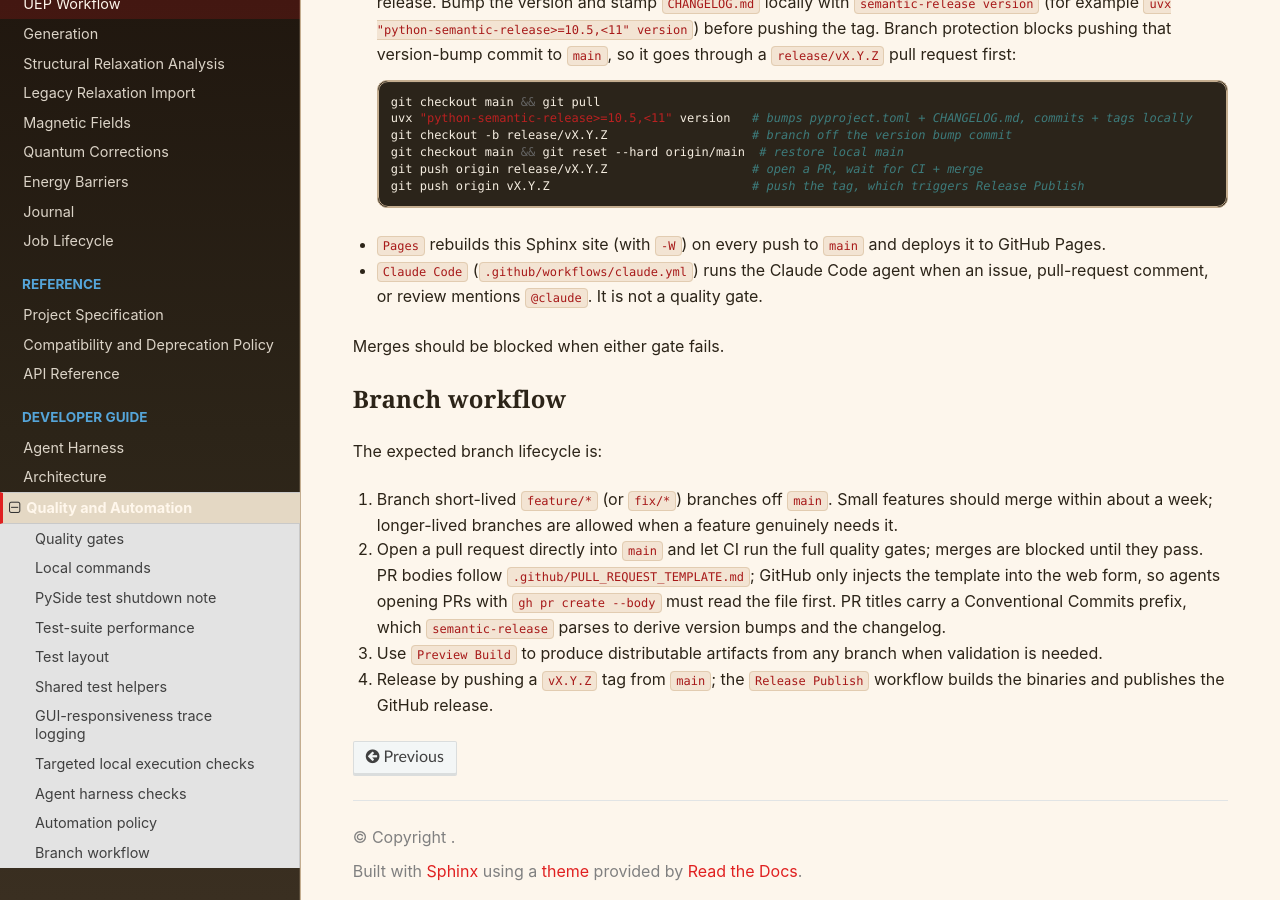
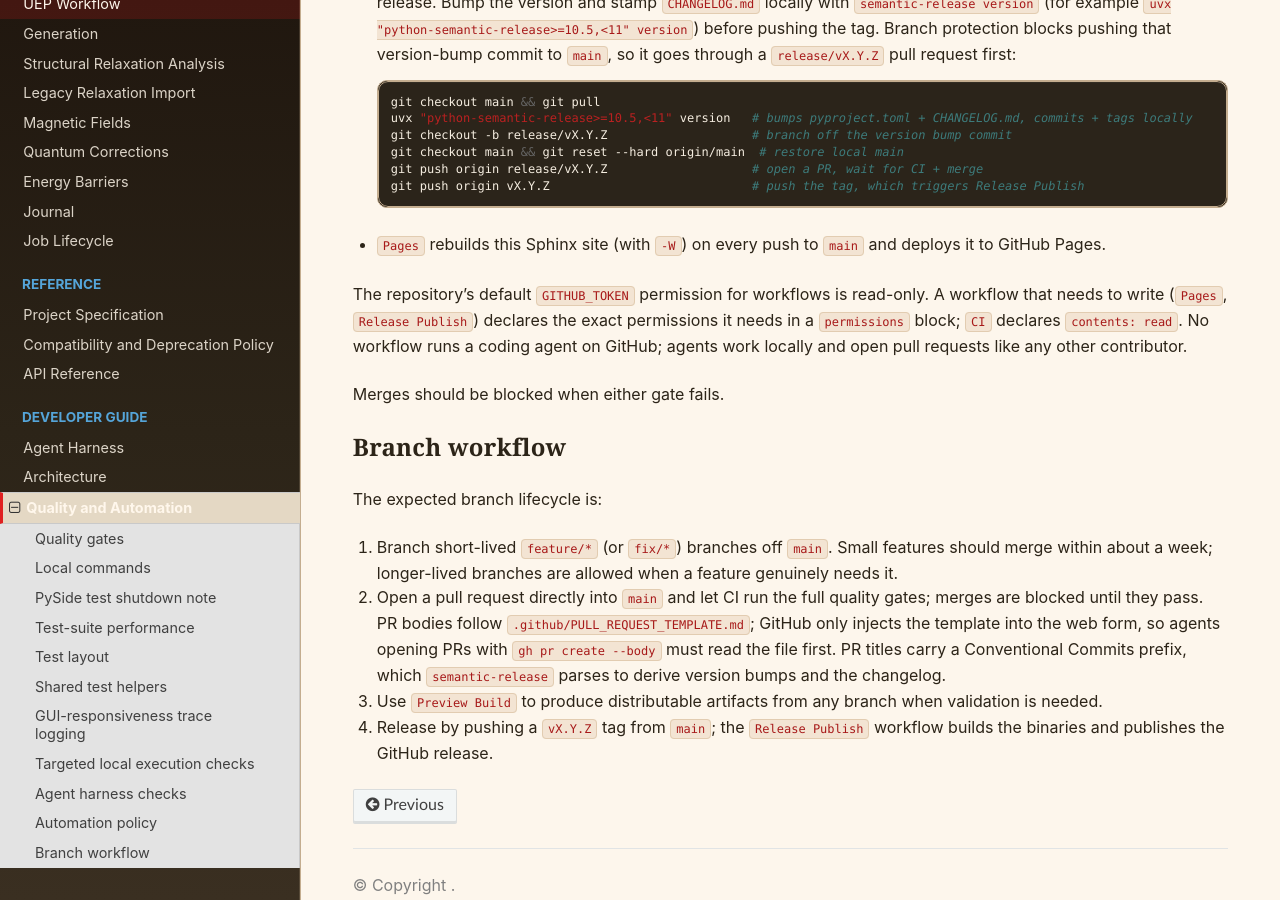
Before and after one commit to BenHuddart/mufinder, a Sphinx documentation site: the page built from docs/quality_and_automation.rst, in a window 1280 px wide and 900 px high, scrolled down 4719 px. Built offline with Sphinx 7.4.7 and the Read the Docs theme 3.1.0, drawn with Linux system fonts in a browser that asks for light colours.

Commit message:
ci: retire the Claude Code workflow and make CI tokens read-only (#167)
* ci: restrict the Claude workflow to collaborators and make CI tokens read-only

The Claude Code job starts for any issue, comment or review containing
"@claude". The action refuses actors without write access, but on a public
repository the job would still start for every such mention. Gate the
trigger on the author association (OWNER, MEMBER, COLLABORATOR) so it never
starts for anyone else.

Declare contents: read on the CI workflow to match the repository's default
workflow token permission, which is now read-only; the workflows that write
(Pages, Release Publish, Claude Code) already declare their own permissions.
Document both in the automation policy.

Co-Authored-By: Claude Fable 5.1 <noreply@anthropic.com>

* ci: retire the Claude Code workflow

No run has executed since 1 July; every run since then was skipped by the
mention guard, while the workflow still created a run entry for every
issue, comment and review event. On a public repository it would also hand
a write-scoped token and the stored OAuth credential to a job that reads
text written by anyone who opens an issue. Remove the workflow and its
paragraph in the automation policy; agents work locally and open pull
requests like any other contributor.

Co-Authored-By: Claude Fable 5.1 <noreply@anthropic.com>

---------

Co-authored-by: Claude Fable 5.1 <noreply@anthropic.com>

```diff
--- a/docs/quality_and_automation.rst
+++ b/docs/quality_and_automation.rst
@@ -258,9 +258,11 @@ continuous integration and tag-driven publishing:
 - ``Pages`` rebuilds this Sphinx site (with ``-W``) on every push to ``main``
   and deploys it to GitHub Pages.
 
-- ``Claude Code`` (``.github/workflows/claude.yml``) runs the Claude Code agent
-  when an issue, pull-request comment, or review mentions ``@claude``. It is
-  not a quality gate.
+The repository's default ``GITHUB_TOKEN`` permission for workflows is
+read-only. A workflow that needs to write (``Pages``, ``Release Publish``)
+declares the exact permissions it needs in a ``permissions`` block; ``CI``
+declares ``contents: read``. No workflow runs a coding agent on GitHub; agents
+work locally and open pull requests like any other contributor.
 
 Merges should be blocked when either gate fails.
 
```
Also changed, not shown: 2 other files.
